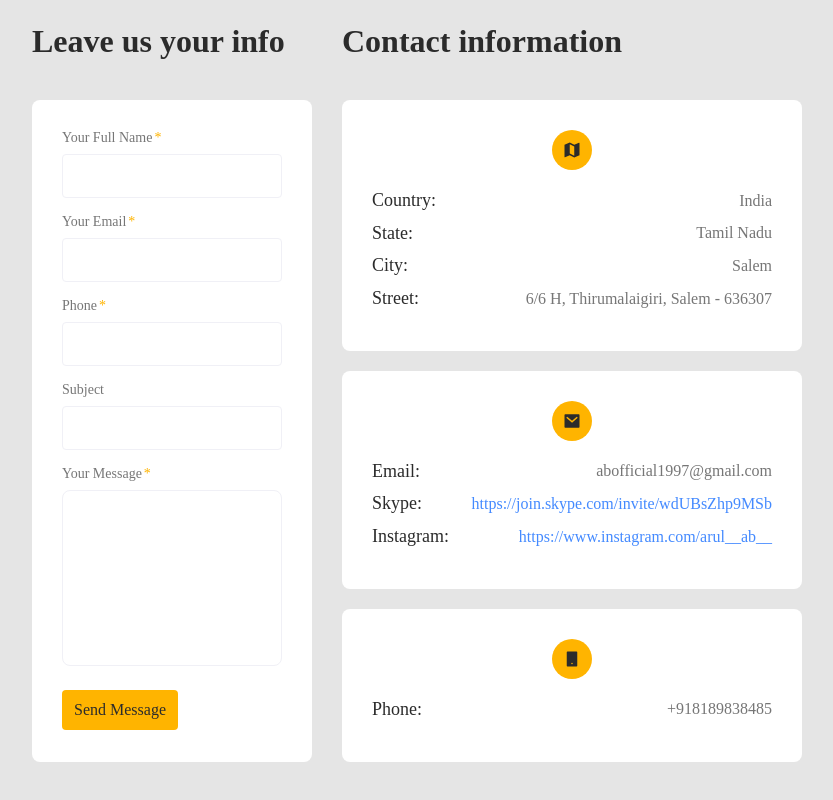
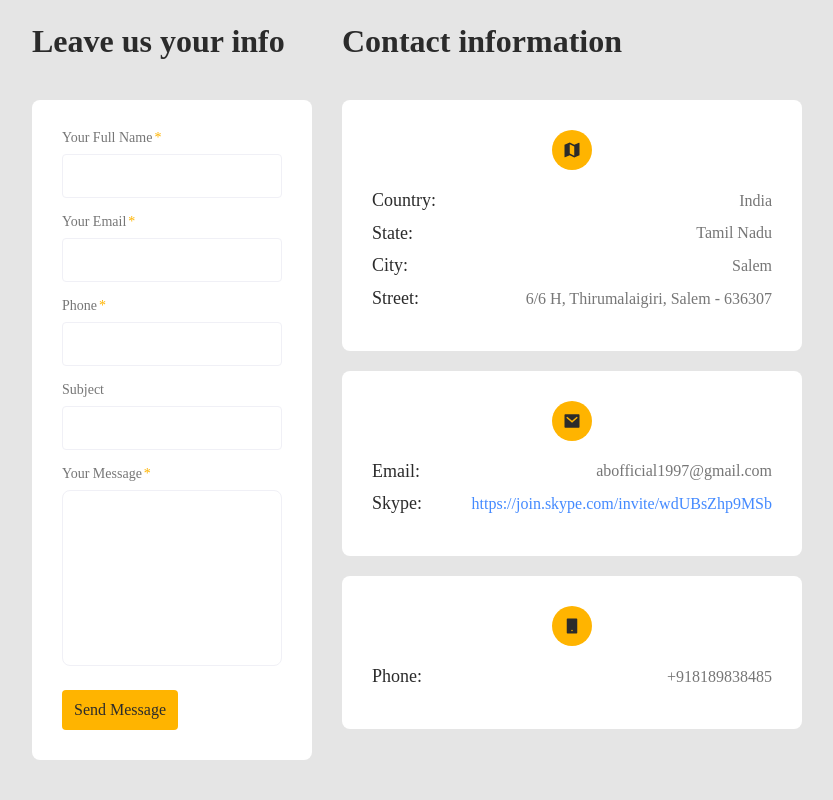
Before and after one commit to Arulraj-a2b/portfolio, a React (Create React App) app: page / in a window 1280 px wide. Shown: the part 1757-2557 px from the top of the page, without its empty margins (318-1151 px from the left). Built offline with nearby package versions, Linux system fonts and the light colour scheme; the HTML template or start-up script is replaced by a standard one; a web font is replaced by a local one.

Commit message:
fix meta

```diff
--- a/public/index.html
+++ b/public/index.html
@@ -5,6 +5,7 @@
     <link rel="icon" href="%PUBLIC_URL%/favicon.ico" />
     <meta name="viewport" content="width=device-width, initial-scale=1" />
     <meta name="theme-color" content="#000000" />
+    <meta property="og:image" content=”%PUBLIC_URL%/logo192.jpg” />
     <meta
       name="description"
       content="Software Engineer | building frontend with Typescript, JavaScript, Redux, ReactJs, React Native, Ionic, Angular and Flutter." />
--- a/src/modules/Home/mock.tsx
+++ b/src/modules/Home/mock.tsx
@@ -195,7 +195,7 @@ export const contactList = [
     list: [
       { title: "Email", value: "abofficial1997@gmail.com" },
       { title: "Skype", value: "https://join.skype.com/invite/wdUBsZhp9MSb" },
-      { title: "Instagram", value: "https://www.instagram.com/arul__ab__" },
+      // { title: "Instagram", value: "https://www.instagram.com/arul__ab__" },
     ],
   },
   {
```
